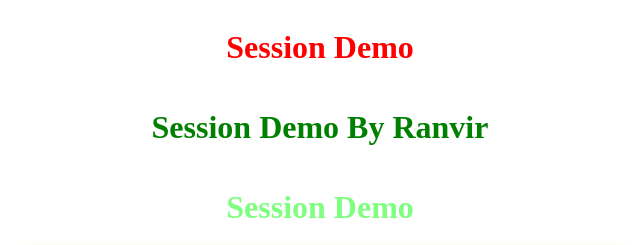
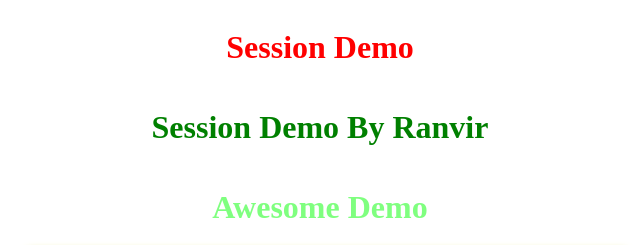
Before and after one commit to ranvirgorai/session-demo, a plain HTML site: page index.html in a window 1280 px wide. Shown: the top 245 px of the page, 320-960 px from the left. Drawn offline with Linux system fonts and the light colour scheme.

Commit message:
minor change

```diff
--- a/index.html
+++ b/index.html
@@ -7,7 +7,7 @@
     <body>
         <h1>Session Demo</h1>
         <h1 id="heading" >Session Demo By Ranvir</h1>
-        <h1 class="heading" >Session Demo</h1>
+        <h1 class="heading" >Awesome Demo</h1>
         <img class="imageBanner" src="./assets/images/spectrum.png"/>
         <figure>
             <figcaption>My Audio Player</figcaption>
```
